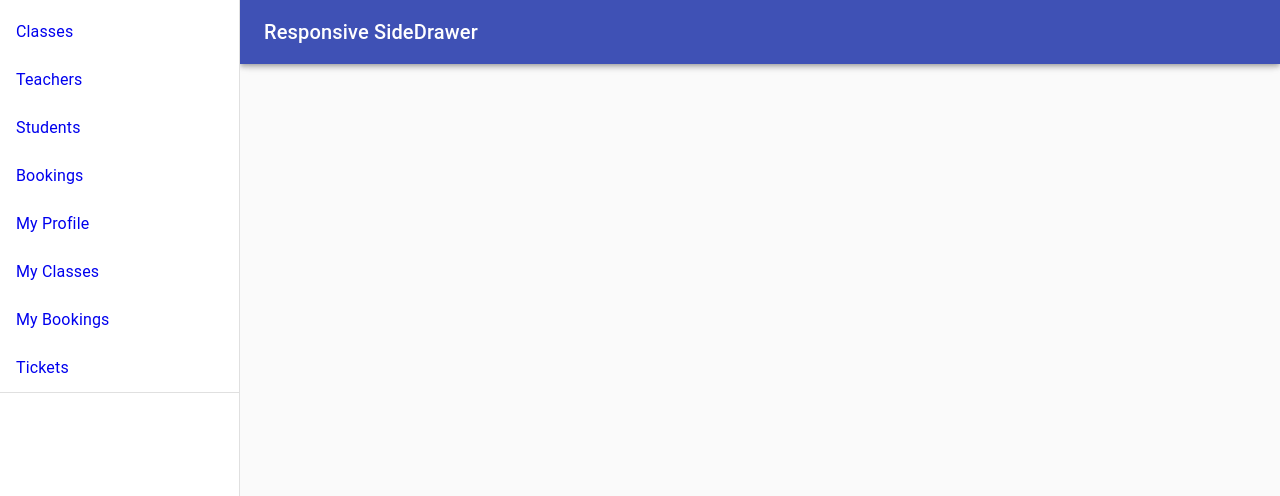
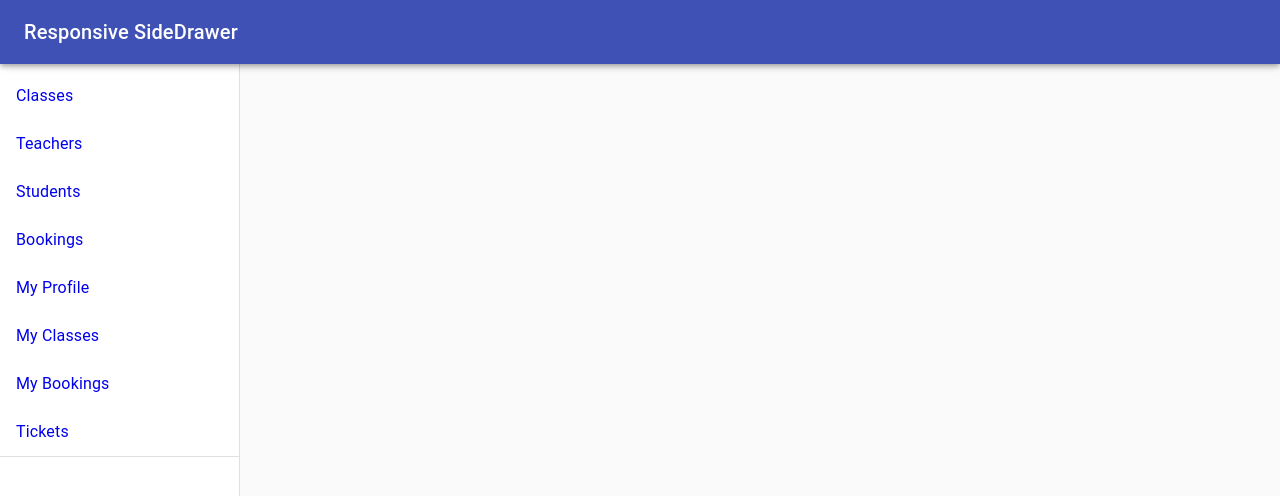
Before and after one commit to Said-Alisic/CreativeBookingPlatform, a React (Create React App) app in the folder frontend/: page / in a window 1280 px wide. Shown: the top 496 px of the page. Built offline with nearby package versions, Linux system fonts and the light colour scheme.

Commit message:
Fixed SideDrawer errors and refactored code a little

```diff
--- a/frontend/src/App.js
+++ b/frontend/src/App.js
@@ -8,8 +8,10 @@ class App extends Component {
   render() {
     return (
       <div className="App">
+        <main className='main-content'>
+          <SideDrawer/>
+        </main>
 
-        <SideDrawer/>
 
     </div>
     );
--- a/frontend/src/Components/Layout/SideDrawer.js
+++ b/frontend/src/Components/Layout/SideDrawer.js
@@ -25,12 +25,15 @@ const useStyles = makeStyles(theme => ({
     [theme.breakpoints.up("sm")]: {
       width: drawerWidth,
       flexShrink: 0
+
     }
   },
   appBar: {
-    marginLeft: drawerWidth,
+
     [theme.breakpoints.up("sm")]: {
-      width: `calc(100% - ${drawerWidth}px)`
+      position: 'flex',
+      width: '100%',
+      zIndex: theme.zIndex.drawer + 1,
     }
   },
   menuButton: {
@@ -41,7 +44,9 @@ const useStyles = makeStyles(theme => ({
   },
   toolbar: theme.mixins.toolbar,
   drawerPaper: {
-    width: drawerWidth
+    width: drawerWidth,
+    //padding: theme.spacing(7), // This 'kinda' solves the problem of appbar covering drawer but...yeah...
+    paddingTop: 64  // equal to AppBar height (on desktop)
   },
   content: {
     flexGrow: 10,
@@ -70,19 +75,16 @@ function SideDrawer() {
 
   const drawer = (
     <div>
-
       <List>
         {drawerOptions.map((text, index) => (
           <ListItem key={text} component={Link} to={"/" + text.toLowerCase()}>
             <ListItemText key={text} primary={text} />
-
           </ListItem>
         ))}
         <Divider/>
       </List>
     </div>
   );
-
   return (
     <div className={classes.root}>
       <CssBaseline />
@@ -131,13 +133,10 @@ function SideDrawer() {
             </Drawer>
           </Hidden>
         </nav>
-
-        <main className={classes.content}>
-          <div className={classes.toolbar} />
-
-          <RouteSwitch/>
-
-        </main>
+          <main className={classes.content}>
+            <div className={classes.toolbar}/>
+            <RouteSwitch/>
+          </main>
       </BrowserRouter>
     </div>
   );
```
Also changed, not shown: frontend/src/Components/Teacher/teacherList.js (line endings or trailing spaces).
